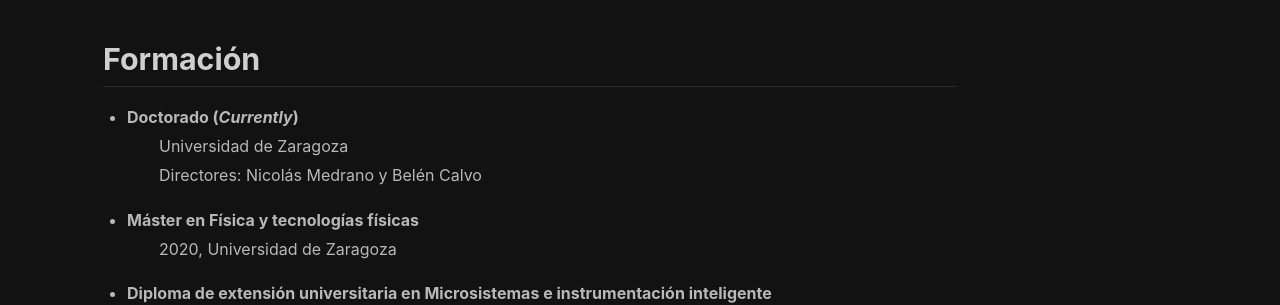
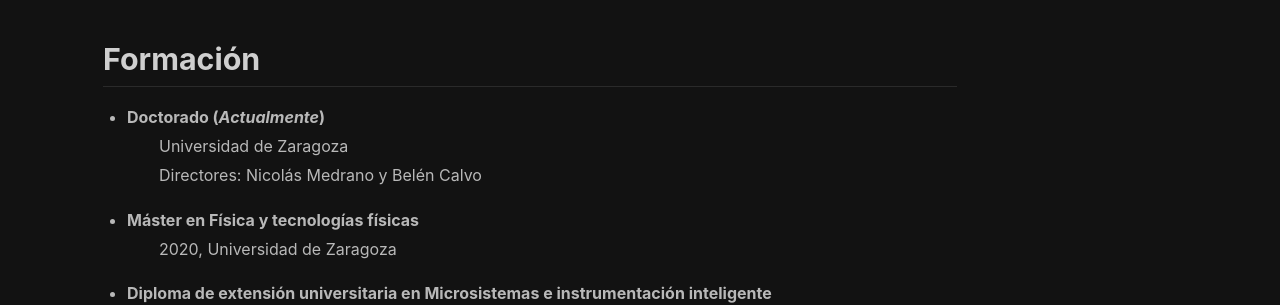
Before and after one commit to eneriz-daniel/es, a Jekyll site: the page built from about.md, in a window 1280 px wide. Shown: the part 312-617 px from the top of the page. Built offline with Jekyll 4.4.1, drawn with Linux system fonts in a browser that asks for light colours; nearby versions of some CDN libraries.

Commit message:
Ultima traducción

```diff
--- a/about.md
+++ b/about.md
@@ -19,7 +19,7 @@
 #### ¡Hola! Soy Daniel Enériz Orta. A día de hoy estoy trabajando en mi tesis doctoral en la Universidad de Zaragoza que es sobre Edge-AI. En esta página puedes encontrar mi curriculum
 
 ## Formación
-- Doctorado (*Currently*)
+- Doctorado (*Actualmente*)
   : Universidad de Zaragoza
   : Directores: Nicolás Medrano y Belén Calvo
 - Máster en Física y tecnologías físicas
```
